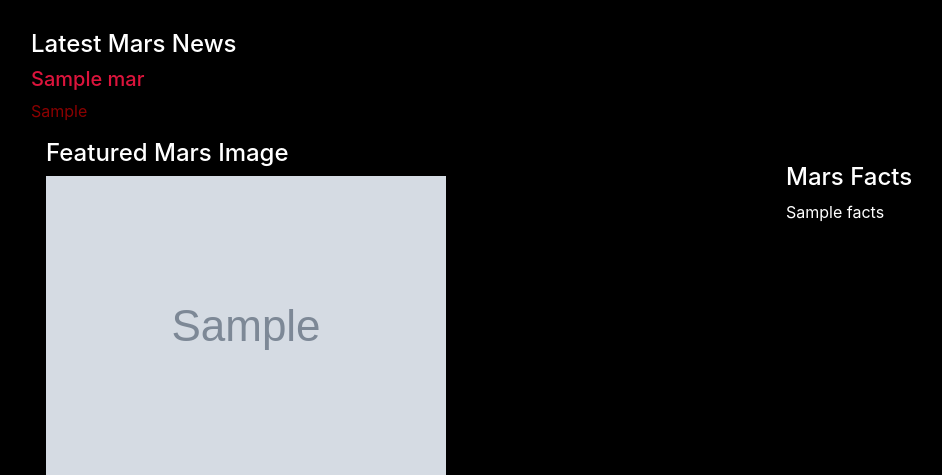
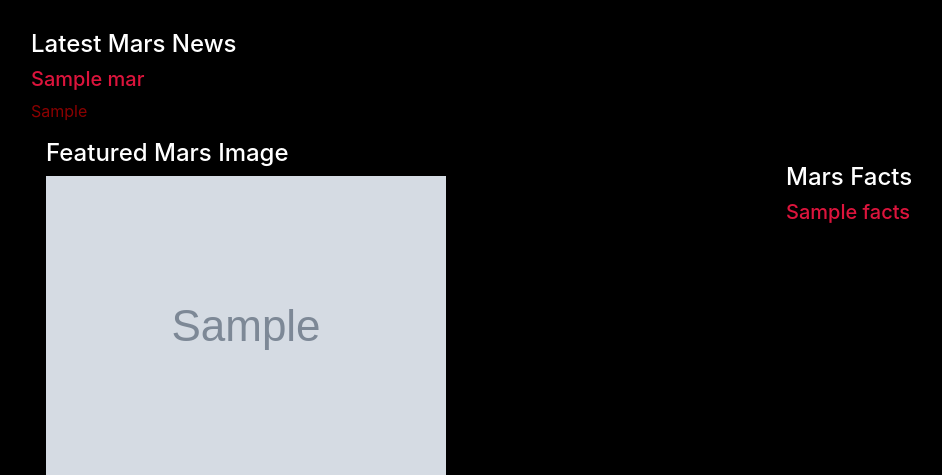
Before and after one commit to RUBALBHULLAR/Web-scraping, a Flask app: page / in a window 1280 px wide. Shown: the part 402-877 px from the top of the page, without its empty margins (54-996 px from the left). Run offline with Flask 2, Linux system fonts and the light colour scheme; grey boxes marked "Sample" are stand-in pictures; a database or web service that is not in the repository returns one stand-in record (values such as "Sample title"); some libraries are stand-ins or nearby versions.

Commit message:
Update index.html

```diff
--- a/flask_app/templates/index.html
+++ b/flask_app/templates/index.html
@@ -43,7 +43,7 @@
                     <div class="row" id="mars-facts">
                         <div class="col-md-12">
                             <h4>Mars Facts</h4>
-                            {{mars.facts | safe}}
+                            <h5 style="color: #DC143C">{{mars.facts | safe}}</h5>
                         </div>
                     </div>
                 </div>
```
